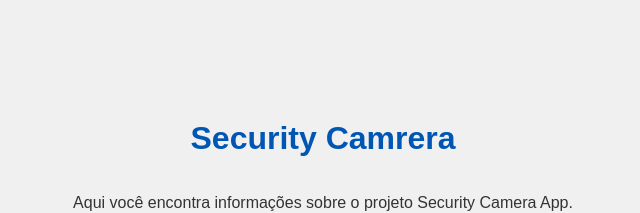
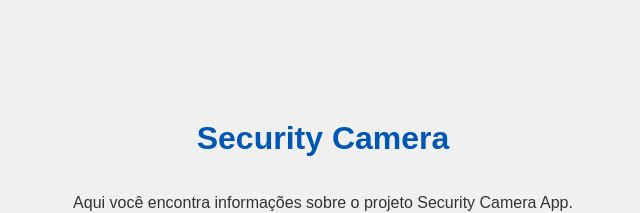
Before and after one commit to fabioskb/fabioskb.github.io, a plain HTML site: page security_cam_app.html in a window 1280 px wide. Shown: the part 212-425 px from the top of the page, without its empty margins (317-957 px from the left). Drawn offline with Linux system fonts and the light colour scheme.

Commit message:
Update security_cam_app.html

```diff
--- a/security_cam_app.html
+++ b/security_cam_app.html
@@ -38,7 +38,7 @@
 </head>
 <body>
 
-        <h1>Security Camrera</h1>
+        <h1>Security Camera</h1>
         <p>Aqui você encontra informações sobre o projeto Security Camera App.</p>
         <p>
             <a href="./security_camera_privacy_policy.html">privacy policy</a>
```
